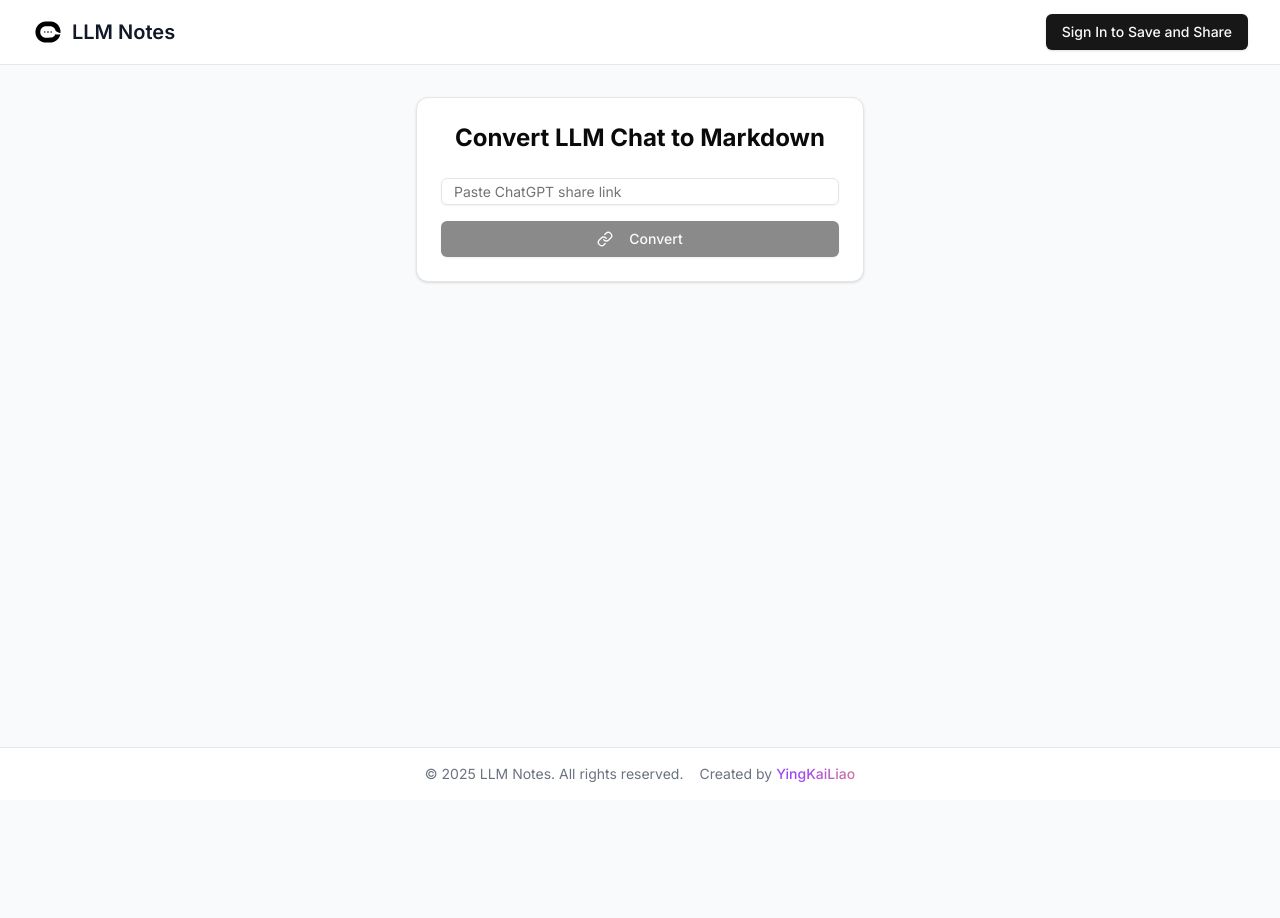
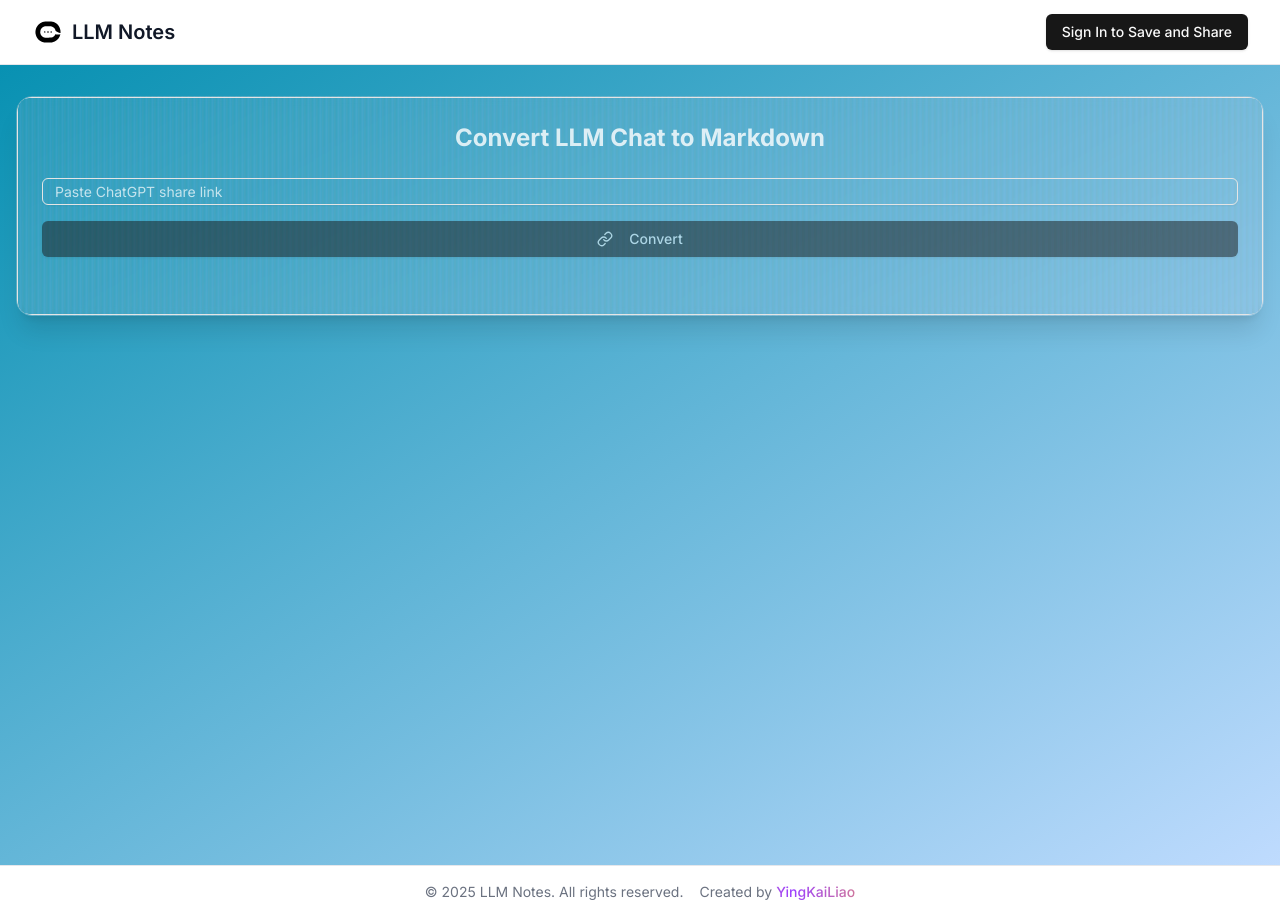
Before and after one commit to Ying-Kai-Liao/chatgpt-notes, a Next.js app: page / in a window 1280 px wide. Before the commit the page ends 800 px from the top, so only its background shows below. Built offline with nearby package versions, Linux system fonts and the light colour scheme; no server answers.

Commit message:
ui update

```diff
--- a/app/note/[id]/page.tsx
+++ b/app/note/[id]/page.tsx
@@ -225,7 +225,7 @@ export default function NotePage() {
             </div>
           </div>
         </CardHeader>
-        <CardContent className="p-6">
+        <CardContent className="p-2 sm:p-6">
           {viewMode === "edit" ? (
             <div className="space-y-4">
               <Textarea
@@ -249,7 +249,7 @@ export default function NotePage() {
             </div>
           ) : (
             <div className="prose max-w-none ">
-              <div className="bg-white p-6 rounded-lg">
+              <div className="bg-white p-4 sm:p-6 rounded-lg [&_pre]:overflow-x-auto [&_pre]:whitespace-pre-wrap [&_code]:break-words [&_code]:whitespace-pre-wrap">
                 <ReactMarkdown>{note.content}</ReactMarkdown>
               </div>
             </div>
--- a/app/page.tsx
+++ b/app/page.tsx
@@ -13,6 +13,7 @@ import { AuthForm } from "@/components/auth-form";
 import { NoteList } from "@/components/NoteList";
 import ReactMarkdown from "react-markdown";
 import toast from "react-hot-toast";
+import { FlutedGlass } from "@/components/FlutedGlass";
 
 export default function Home() {
   const [link, setLink] = useState("");
@@ -77,10 +78,14 @@ export default function Home() {
   };
 
   return (
-    <div className="container mx-auto px-4 py-8 w-full">
-      <Card className="max-w-md mx-auto mb-8">
+    <div className="min-h-screen w-full bg-gradient-to-br from-cyan-600 to-blue-200">
+      <div className="fixed top-24 left-0 right-0 z-10 bg-none">
+        <div className="container mx-auto px-4">
+          <div className="h-[220px]">
+            <FlutedGlass type="fluted">
+              <Card className="w-full h-full bg-glassy">
                 <CardHeader>
-          <h2 className="text-2xl font-bold text-center">
+                  <h2 className="text-2xl font-bold text-center text-white/80">
                     Convert LLM Chat to Markdown
                   </h2>
                 </CardHeader>
@@ -92,7 +97,7 @@ export default function Home() {
                         placeholder="Paste ChatGPT share link"
                         value={link}
                         onChange={(e) => setLink(e.target.value)}
-                className="flex-1"
+                        className="flex-1 placeholder:text-white/70 text-white/80 outline-none ring-offset-background focus-visible:outline-none"
                       />
                       <div className="hidden items-center justify-between text-sm text-gray-500 ">
                         <div className="flex items-center gap-2">
@@ -129,9 +134,16 @@ export default function Home() {
                   </form>
                 </CardContent>
               </Card>
+            </FlutedGlass>
+          </div>
+        </div>
+      </div>
 
+      <div className="container mx-auto px-4 pt-[280px] pb-20">
         {convertedContent && (
-        <Card className="max-w-4xl mx-auto mb-8">
+          <div className="h-[500px]">
+            <FlutedGlass type="cross">
+              <Card className="w-full h-full bg-white/40">
                 <CardHeader className="flex flex-row items-center justify-between">
                   <h2 className="text-2xl font-bold">Converted Content</h2>
                   <div className="flex items-center gap-2">
@@ -178,9 +190,12 @@ export default function Home() {
                   )}
                 </CardContent>
               </Card>
+            </FlutedGlass>
+          </div>
         )}
 
         {user && <NoteList />}
       </div>
+    </div>
   );
 }
--- /dev/null
+++ b/components/FlutedGlass.tsx
@@ -0,0 +1,77 @@
+import { ReactNode } from 'react'
+
+export type FlutedGlassType = 'fluted' | 'cross' | 'romb' | 'circle'
+
+interface FlutedGlassProps {
+  type?: FlutedGlassType
+  angle?: number
+  className?: string
+  children?: ReactNode
+}
+
+export function FlutedGlass({ type = 'fluted', angle, className = '', children }: FlutedGlassProps) {
+  function createGroove(grooveAngle: number) {
+    if (type === 'circle') {
+      return `repeating-radial-gradient(circle at 50%,
+        black 0px,
+        black 1px,
+        transparent 3px,
+        transparent 6px)`
+    }
+    return `repeating-linear-gradient(${grooveAngle}deg,
+        black 0px,
+        black 1px,
+        transparent 3px,
+        transparent 6px)`
+  }
+
+  function createDiffusion(diffusionAngle: number) {
+    if (type === 'circle') {
+      return `repeating-radial-gradient(circle at 50%,
+        transparent 0px,
+        transparent 3px,
+        black 4px,
+        black 5px,
+        transparent 6px)`
+    }
+    return `repeating-linear-gradient(${diffusionAngle}deg,
+        transparent 0px,
+        transparent 3px,
+        black 4px,
+        black 5px,
+        transparent 6px)`
+  }
+
+  const groovesAngle = angle ?? (type === 'romb' ? 45 : 90)
+  const grooves = [createGroove(groovesAngle)]
+
+  if (type !== 'fluted') {
+    grooves.push(createGroove(groovesAngle + 90))
+  }
+
+  return (
+    <div className={`relative w-full h-full rounded-2xl ${className}`}>
+      <div className="h-full w-full backdrop-blur-[5px] rounded-2xl overflow-hidden bg-stone-200/10 shadow-xl" />
+
+      <div
+        className="absolute h-full w-full top-0 left-0 right-0 bottom-0 rounded-2xl overflow-hidden bg-zinc-400/10 backdrop-blur-[5px]"
+        style={{
+          WebkitMaskImage: grooves.join(', '),
+          maskImage: grooves.join(', ')
+        }}
+      />
+
+      <div
+        className="absolute h-full w-full top-0 left-0 right-0 bottom-0 rounded-2xl overflow-hidden bg-indigo-300/10"
+        style={{
+          WebkitMaskImage: createDiffusion(groovesAngle),
+          maskImage: createDiffusion(groovesAngle)
+        }}
+      />
+
+      <div className="absolute h-full w-full top-0 left-0 right-0 bottom-0 rounded-2xl overflow-hidden border-[1px] border-stone-300/20 z-20 flex justify-center items-center">
+        {children}
+      </div>
+    </div>
+  )
+}
--- a/components/NoteList.tsx
+++ b/components/NoteList.tsx
@@ -78,7 +78,7 @@ export function NoteList({ className }: { className?: string }) {
 
   return (
     <div className={`space-y-4 ${className}`}>
-      <h2 className="text-xl font-semibold mb-4">Your Notes</h2>
+      <h2 className="text-xl text-white/80 font-semibold mb-4">Your Notes</h2>
       <div className="grid gap-4 grid-cols-1 sm:grid-cols-2 md:grid-cols-3">
         {notes.map((note) => (
           <div key={note.id} className="group relative">
```
Lines whose indentation alone changed are shown as unchanged.
